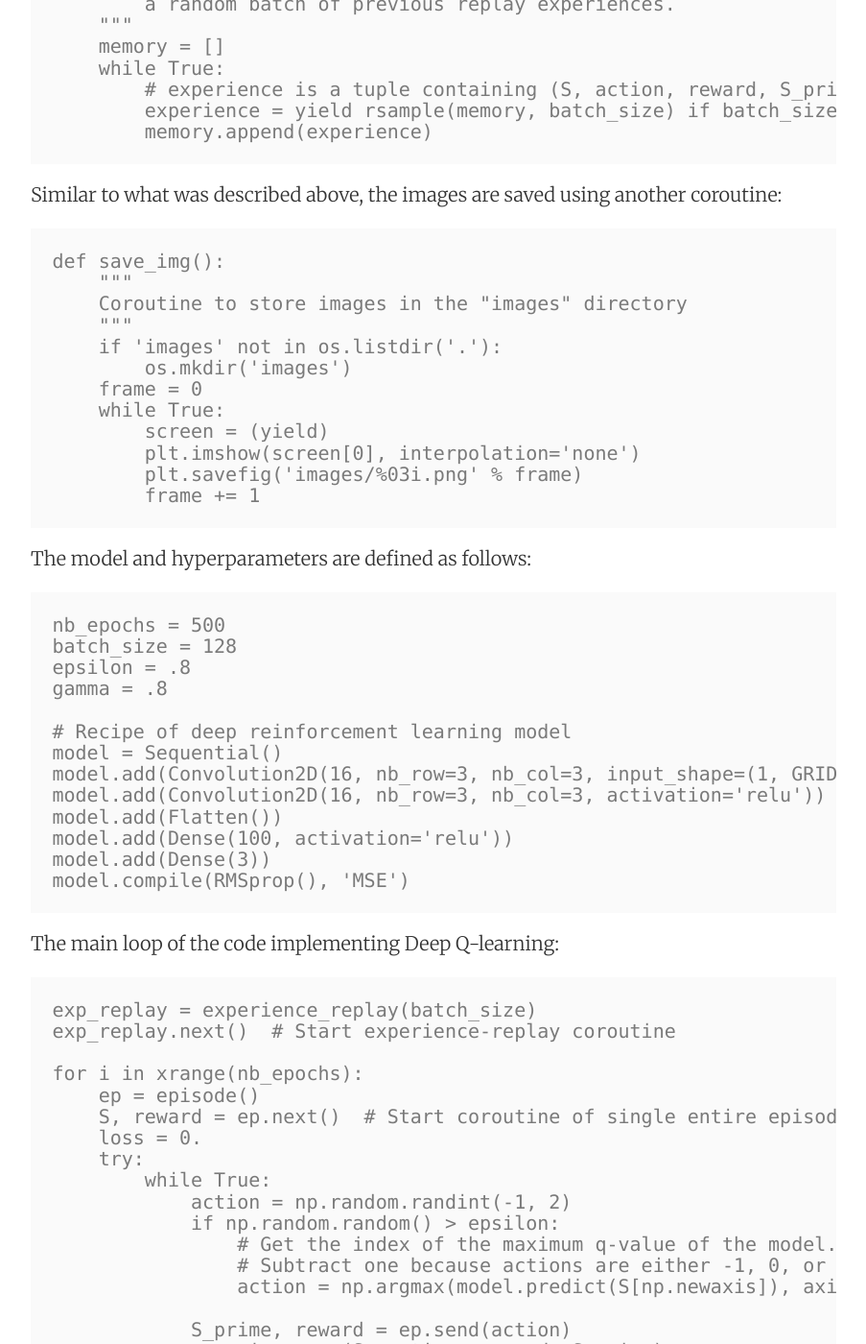
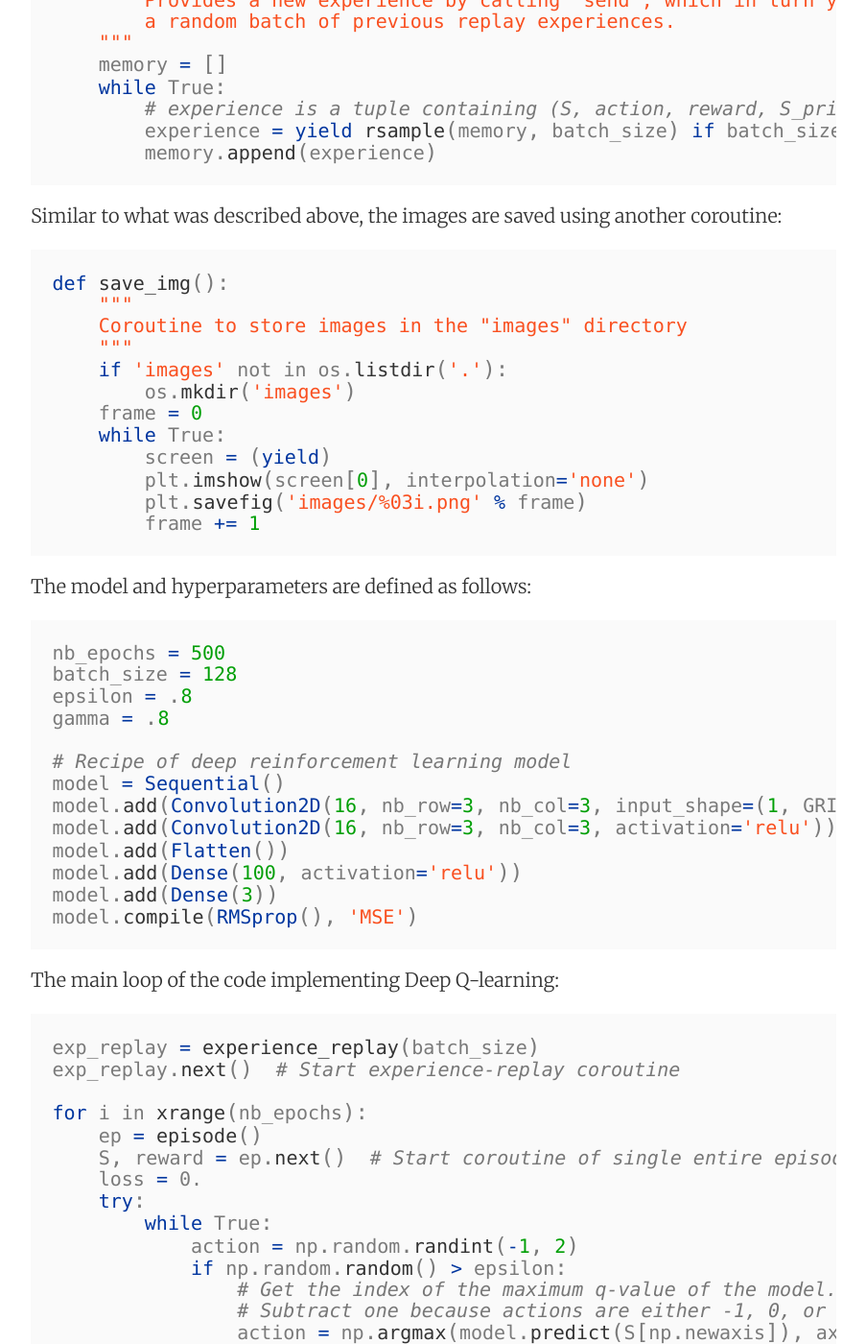
Before and after one commit to vmayoral/oldblog, a Jekyll site: the page built from _posts/2016-08-07-deep-convolutional-q-learning.md, in a window 1280 px wide and 1400 px high, scrolled down 2512 px. Shown: the whole window at 96% size, without its empty margins (188-1091 px from the left). Built offline with Jekyll 4.4.1, drawn with Linux system fonts in a browser that asks for light colours; nearby versions of some CDN libraries; some of the changed text lies outside the part shown.

Commit message:
syntax changes

````diff
--- a/_posts/2016-08-07-deep-convolutional-q-learning.md
+++ b/_posts/2016-08-07-deep-convolutional-q-learning.md
@@ -20,7 +20,8 @@ mathjax: true
 Let's analyze a 2D fruit fetch example based on [@bitwise-ben](https://github.com/bitwise-ben/Fruit)'s work. Code is available [here](examples/Fruit/qlearning.py):
 
 Dependencies used by the Deep Q-learning implementation:
-```Python
+
+```python
 import os
 from random import sample as rsample
 import numpy as np
@@ -32,13 +33,13 @@ from matplotlib import pyplot as plt
 ```
 
 The `GRID_SIZE` determines how big the environment will be (the bigger the environment, the tougther is to train it)
-```Python
+```python
 GRID_SIZE = 15
 ```
 The following function defines a Python coroutine that controls the generic Fruit game dynamics
 (read about Python coroutines [here](https://jeffknupp.com/blog/2013/04/07/improve-your-python-yield-and-generators-explained/)). The coroutine is basically instantiated into a variable that receives `.next()` and `.send()` calls. The first one gets the function code to execute until the point where there's a call to `yield`. The `.send()` call includes an action as parameters which allows the function to finish its execution (it actually never finishes since the code is wrapped in an infinite loop, luckily we control its execution through the primitives just described).
 
-```Python
+```python
 def episode():
     """
     Coroutine function for an episode.
@@ -79,7 +80,7 @@ Experience replay gets implemented in the coroutine below. Within this code, one
 - `reward`: reward obtained after taking `action`
 - `S_prime`: next state after taking `action`
 
-```Python
+```python
 def experience_replay(batch_size):
     """
     Coroutine function for implementing experience replay.
@@ -94,7 +95,8 @@ def experience_replay(batch_size):
 ```
 
 Similar to what was described above, the images are saved using another coroutine:
-```Python
+
+```python
 def save_img():
     """
     Coroutine to store images in the "images" directory
@@ -110,7 +112,8 @@ def save_img():
 ```
 
 The model and hyperparameters are defined as follows:
-```Python
+
+```python
 nb_epochs = 500
 batch_size = 128
 epsilon = .8
@@ -127,7 +130,8 @@ model.compile(RMSprop(), 'MSE')
 ```
 
 The main loop of the code implementing Deep Q-learning:
-```Python
+
+```python
 exp_replay = experience_replay(batch_size)
 exp_replay.next()  # Start experience-replay coroutine
 
@@ -173,7 +177,8 @@ for i in xrange(nb_epochs):
 ```
 
 To test the model obtained:
-```Python
+
+```python
 img_saver = save_img()
 img_saver.next()
 
@@ -193,6 +198,7 @@ for _ in xrange(10):
 img_saver.close()
 
 ```
+
 <div id='resources'/>
 #### Resources:
 - Toy example of deep reinforcement model playing the game of snake, https://github.com/bitwise-ben/Snake
````
